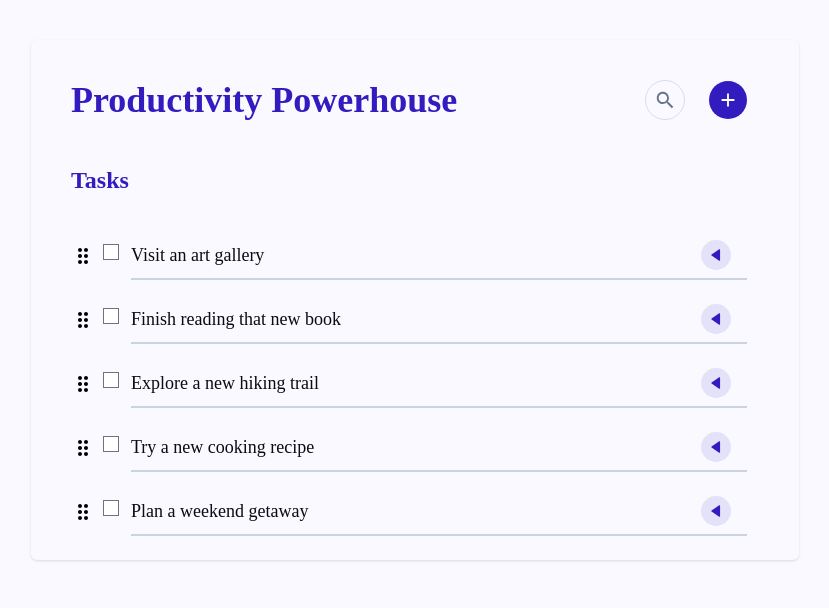
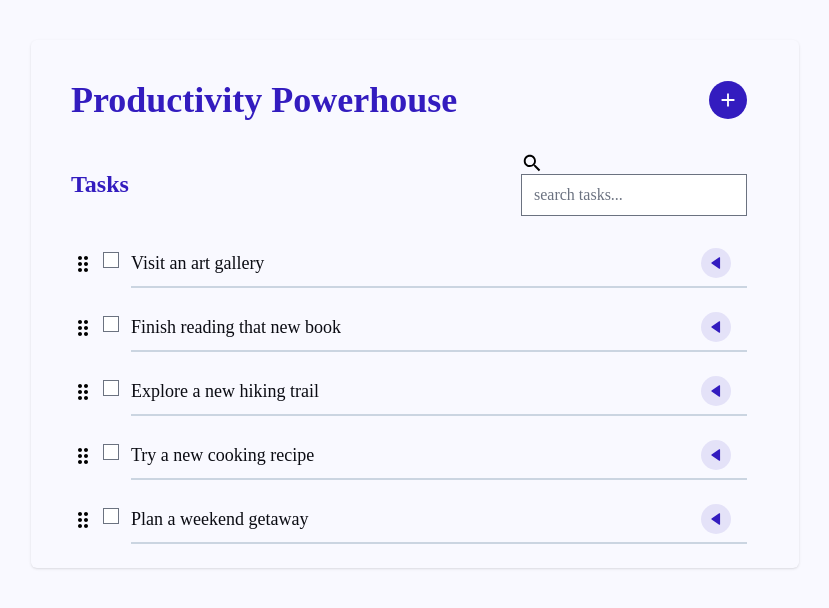
Before and after one commit to dhruvsakariya/Redington, a React (Create React App) app: page / in a window 1280 px wide. Shown: the top 608 px of the page, without its empty margins (225-1054 px from the left). Built offline with nearby package versions, Linux system fonts and the light colour scheme.

Commit message:
feat: Added Search Open UI

```diff
--- a/src/components/Task/Task.tsx
+++ b/src/components/Task/Task.tsx
@@ -98,9 +98,7 @@ const Task = () => {
         <main className=" w-full sm:w-[80%] md:w-[75%] lg:w-[60%]  mx-auto   px-[12px] sm:px-[24px] md:px-[32px] lg:px-[40px] py-2 mb-10  rounded-md mt-0 sm:mt-4 md:mt-8 lg:mt-10 shadow ">
             <div className="flex items-center  my-8">
                 <h1 className={title}>Productivity Powerhouse</h1>
-                <div className="border-slate-300/75 border rounded-full cursor-pointer mx-3 p-2 ">
-                    <IoMdSearch className="text-slate-500 " size={22} />
-                </div>
+
                 <div
                     className="bg-primary p-2 mx-3 rounded-full cursor-pointer"
                     onClick={handleShowTaskForm}
@@ -109,7 +107,11 @@ const Task = () => {
                 </div>
             </div>
 
-            <header className="mb-6">
+            <header className='mb-6 sm:flex sm:flex-row-reverse  sm:justify-between sm:items-center ' >
+                <div className="search-box  mr-3 hidden  sm:block ">
+                    <button type='button' title='search' className="btn-search flex  justify-center items-center  "><IoMdSearch className=" " size={22} /> </button>
+                    <input type="text" className="input-search" placeholder="search tasks..." />
+                </div>
                 <h3 className={tasks}>Tasks</h3>
             </header>
 
--- a/src/index.css
+++ b/src/index.css
@@ -7,6 +7,9 @@
 
 /* Modal Style */
 @import "./styles/modal.css";
+
+/* Icon Search Style */
+@import "./styles/iconSearch.css";
 
 body {
     margin: 0;
--- /dev/null
+++ b/src/styles/iconSearch.css
@@ -0,0 +1,173 @@
+.search-box {
+    width: fit-content;
+    height: fit-content;
+    position: relative;
+    border-radius: 9999px;
+    overflow: hidden;
+}
+
+.input-search {
+    height: 38px;
+    width: 38px;
+    border-style: none;
+    padding: 2px 16px !important;
+    font-size: 18px;
+    letter-spacing: 2px;
+    outline: none;
+    border-radius: 9999px;
+    transition: all .5s ease-in-out;
+    padding-right: 40px;
+    @apply rounded-full text-transparent bg-slate-50;
+    @apply bg-primary !important;
+}
+
+.input-search::placeholder {
+    color: rgba(255, 255, 255, .5);
+    font-size: 18px;
+    letter-spacing: 2px;
+    font-weight: 100;
+}
+
+.btn-search {
+    @apply bg-primary !important;
+    width: 38px;
+    height: 38px;
+    border-style: none;
+    font-size: 20px;
+    font-weight: bold;
+    outline: none;
+    cursor: pointer;
+    border-radius: 9999px;
+    position: absolute;
+    right: 0px;
+    color: white;
+
+    pointer-events: painted;
+}
+
+.btn-search:focus~.input-search {
+    width: 300px;
+    border-radius: 0px;
+    @apply bg-primary !important;
+    @apply border-b-primary text-white;
+    transition: all 500ms cubic-bezier(0, 0.110, 0.35, 2);
+}
+
+.input-search:focus {
+    width: 300px;
+    border-radius: 0px;
+    @apply bg-primary !important;
+
+    @apply border-b-primary rounded-full text-white;
+    transition: all 500ms cubic-bezier(0, 0.110, 0.35, 2);
+}
+
+
+
+/*  footer   */
+footer {
+    background-color: #222;
+    color: #fff;
+    font-size: 14px;
+    bottom: 0;
+    position: fixed;
+    left: 0;
+    right: 0;
+    text-align: center;
+    z-index: 999;
+}
+
+footer p {
+    margin: 10px 0;
+    font-family: 'Lucida Sans', 'Lucida Sans Regular', 'Lucida  Grande', 'Lucida Sans Unicode', Geneva, Verdana, sans-serif;
+}
+
+footer .fa-heart {
+    color: red;
+}
+
+footer .fa-dev {
+    color: #fff;
+}
+
+footer .fa-twitter-square {
+    color: #1da0f1;
+}
+
+footer .fa-instagram {
+    color: #f0007c;
+}
+
+fotter .fa-linkedin {
+    color: #0073b1;
+}
+
+footer .fa-codepen {
+    color: #fff
+}
+
+footer a {
+    color: #3c97bf;
+    text-decoration: none;
+    margin-right: 5px;
+}
+
+.youtubeBtn {
+    position: fixed;
+    left: 50%;
+    transform: translatex(-50%);
+    bottom: 45px;
+    cursor: pointer;
+    transition: all .3s;
+    vertical-align: middle;
+    text-align: center;
+    display: inline-block;
+}
+
+.youtubeBtn i {
+    font-size: 20px;
+    float: left;
+}
+
+.youtubeBtn a {
+    color: #ff0000;
+    animation: youtubeAnim 1000ms linear infinite;
+    float: right;
+}
+
+.youtubeBtn a:hover {
+    color: #c9110f;
+    transition: all .3s ease-in-out;
+    text-shadow: none;
+}
+
+.youtubeBtn i:active {
+    transform: scale(.9);
+    transition: all .3s ease-in-out;
+}
+
+.youtubeBtn span {
+    font-family: 'Lato';
+    font-weight: normal;
+    color: #fff;
+    display: block;
+    font-size: 12px;
+    float: right;
+    line-height: 20px;
+    padding-left: 5px;
+
+}
+
+@keyframes youtubeAnim {
+
+    0%,
+    100% {
+        color: #c9110f;
+    }
+
+    50% {
+        color: #ff0000;
+    }
+}
+
+/* footer  */
```
